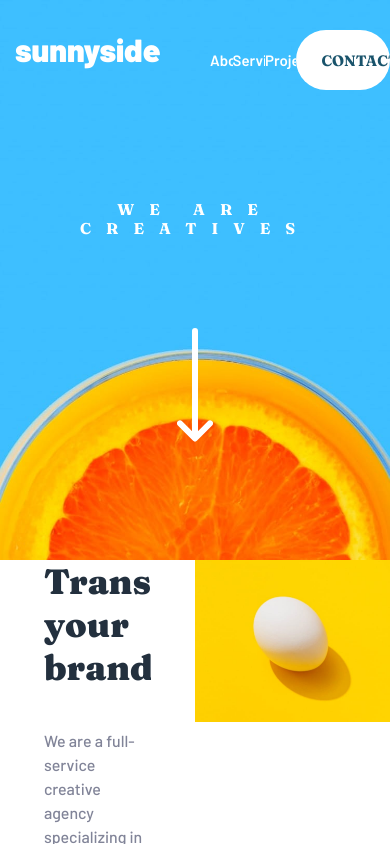
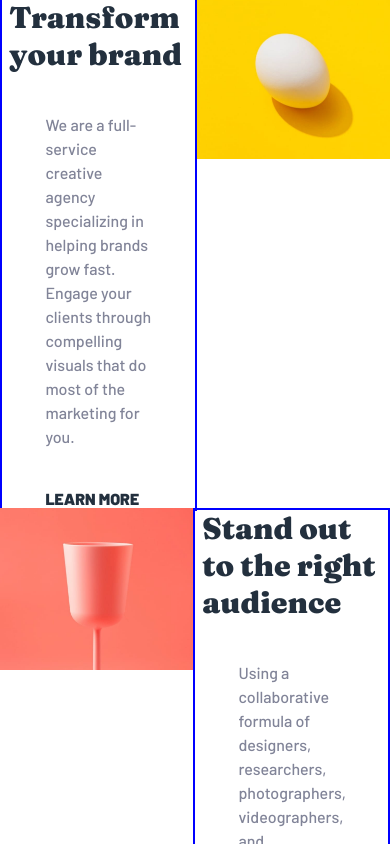
Before and after one commit to ibra-san/sunnyside-agency-landing-page-main, a React (Create React App) app in the folder frontend/: page / in a window 390 px wide. Shown: the top 844 px of the page. Built offline with nearby package versions, Linux system fonts and the light colour scheme; a web font is replaced by a local one.

Commit message:
Updated: Making sections 1 - 6 responsive

```diff
--- a/frontend/src/App.js
+++ b/frontend/src/App.js
@@ -1,6 +1,4 @@
 import './App.scss';
-import Navbar from "./components/Navbar";
-import Headerimg from "./components/Headerimg.js";
 import Section1 from './components/Section1';
 import Section2 from './components/Section2';
 import Section3 from './components/Section3';
@@ -11,10 +9,6 @@
 function App() {
   return (
     <div className="App" id="App">
-
-      <Navbar /> {/*The nav bar and its content are in this component */}
-
-      <Headerimg /> {/* The headerimg and its content is imported from this component */}
 
       <Section1 /> {/* Section 1 transform your brand section */}
 
--- a/frontend/src/App.scss
+++ b/frontend/src/App.scss
@@ -107,103 +107,6 @@
   font-family: 'Barlow', sans-serif;
   width: 100vw;
 
-
-  .Headerimg {
-    width: 100vw;
-    position: relative;
-    z-index: 0;
-
-    &__Text {
-      position: absolute;
-      z-index: 20;
-      width: inherit;
-      display: flex;
-      flex-direction: column;
-      justify-content: center;
-      align-items: center;
-      margin-top: 200px;
-      gap: 90px;
-
-      &--Header{
-        height: auto;
-        text-align: center;
-        color: white;
-        font-size: 4vw;
-        letter-spacing: 15px;
-        font-family: 'Fraunces', serif;
-
-      }
-
-      &--Arrow {
-
-        margin-bottom: 150px;
-
-      }
-    }
-  }
-
-  .Navbar {
-    position: absolute;
-    display: flex;
-    align-items: center;
-    width: 100vw;
-    z-index: 10;
-    height: 60px;
-    top: 30px;
-
-    .LeftSide {
-      min-width: 50%;
-      color: $White;
-      font-size: 32px;
-      font-family: 'Barlow', sans-serif;
-      font-weight: 900;
-      margin-left: 15px;
-      height: 100%;
-
-    }
-
-    .RightSide__Menu {
-
-      height: 100%;
-      width: 50%;
-      color: $White;
-      font-weight: 600;
-      font-size: 15px;
-      list-style: none;
-      display: flex;
-      align-items: center;
-      justify-content: space-around;
-
-      &--Items {
-
-        &:hover {
-          cursor: pointer;
-        }
-      }
-
-      #Contact {
-
-        height: 60px;
-        display: flex;
-        align-items: center;
-        padding-left: 25px;
-        padding-right: 25px;
-        color: $DarkBlue;
-        background-color: $White;
-        border-radius: 2rem;
-        font-weight: 700;
-        font-family: 'Fraunces', serif;
-
-        &:hover {
-          background-color: rgba(255, 255, 255, 0.493);
-          color: $White;
-        }
-
-      }
-    }
-  }
-
-
   .Section1, .Section2{
     margin-top: -3px;
     padding: 0;
@@ -300,7 +203,7 @@
         &--Title {
           font-weight: 900;
           font-family: 'Fraunces', serif;
-          font-size: 1.7rem;
+          font-size: 27px;
           margin-bottom: 20px;
         }
 
@@ -337,7 +240,7 @@
         &--Title {
           font-weight: 900;
           font-family: 'Fraunces', serif;
-          font-size: 1.7rem;
+          font-size: 27px;
           margin-bottom: 20px;
         }
 
@@ -473,3 +376,37 @@
     }
   }
 }
+
+
+@media screen and (max-width: 1100px) {
+  .Section3 {
+    &__Graphic, &__Photo {
+
+      &--Text {
+
+        &--Title {
+          font-size: 20px !important;
+        }
+
+        &--Body {
+          font-size: 13px !important;
+        }
+      }
+    }
+  }
+}
+
+@media screen and (max-width: 880px) {
+
+ .Section1, .Section2 {
+    &__Text {
+      border: 2px solid blue;
+
+      &--Title {
+        width: 95% !important;
+        font-size: 30px !important;
+        margin-left: 5px;
+      }
+    }
+ }
+}
--- a/frontend/src/components/Headerimg.js
+++ /dev/null
@@ -1,20 +0,0 @@
-import React from 'react'
-
-function Headerimg() {
-  return (
-    <div className='Headerimg'>
-        <div className='Headerimg__Text'>
-          <h1 className='Headerimg__Text--Header'>WE ARE CREATIVES</h1>
-          <img className='Headerimg__Text--Arrow' src='images/icon-arrow-down.svg' alt='Down Arrow' />
-        </div>
-
-        <picture>
-          <source className="Headerimg" media="(max-width: 450px)" srcset="images/mobile/image-header.jpg" alt="An orange" />
-          <img className="Headerimg" src="images/desktop/image-header.jpg" alt="An orange" />
-        </picture>
-
-    </div>
-  )
-}
-
-export default Headerimg
--- a/frontend/src/components/Navbarcomponents/LeftSide.js
+++ /dev/null
@@ -1,9 +0,0 @@
-import React from 'react'
-
-function LeftSide() {
-  return (
-    <div className='LeftSide'>sunnyside</div>
-  )
-}
-
-export default LeftSide
--- a/frontend/src/components/Navbarcomponents/RightSide.js
+++ /dev/null
@@ -1,14 +0,0 @@
-import React from 'react'
-
-function RightSide() {
-  return (
-    <ul className='RightSide__Menu' id='Menu'>
-        <li className='RightSide__Menu--Items' id='About'>About</li>
-        <li className='RightSide__Menu--Items' id='Services'>Services</li>
-        <li className='RightSide__Menu--Items' id='Projects'>Projects</li>
-        <li className='RightSide__Menu--Items' id='Contact'>CONTACT</li>
-    </ul>
-  )
-}
-
-export default RightSide
```
